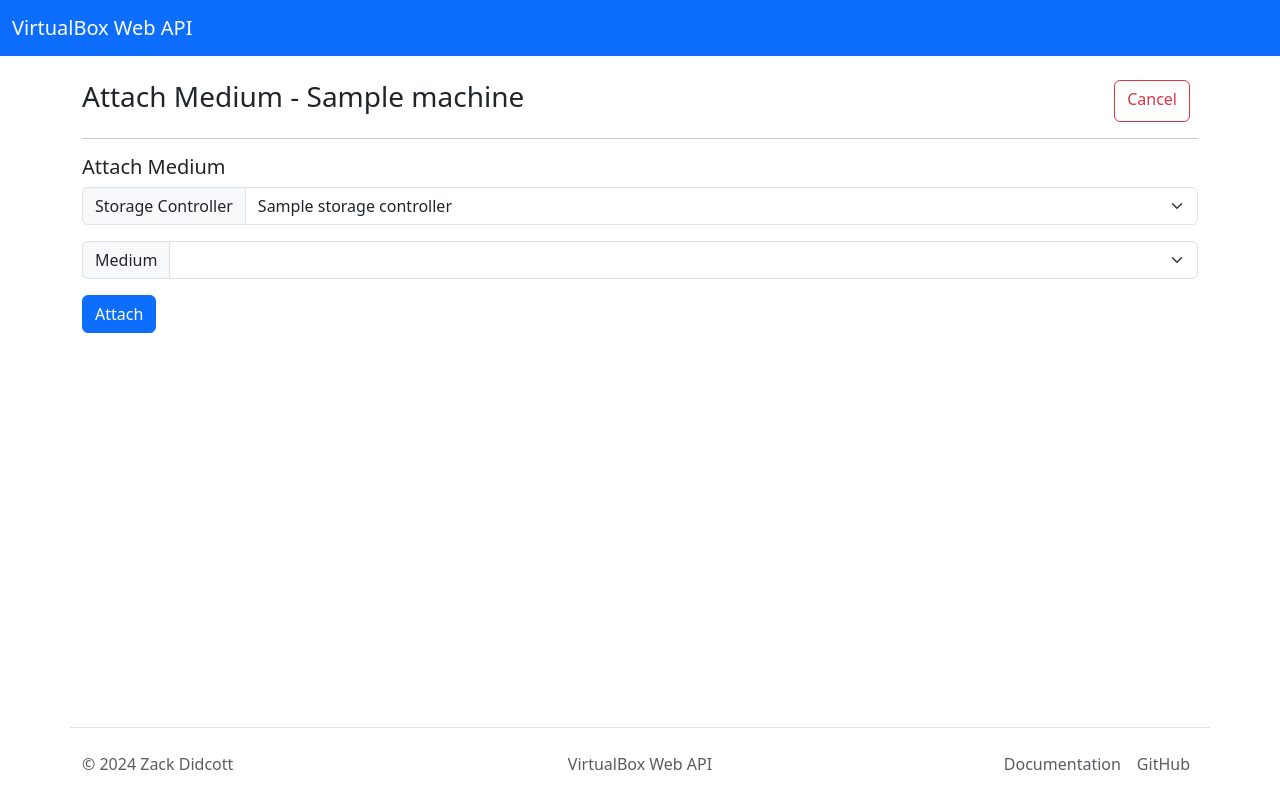
After one commit to Zedeldi/vbox-api, a Python web app: template vbox_api/http/templates/machine/attach-medium.html in a window 1280 px wide. The commit adds this page. Run offline with Jinja, Linux system fonts and the light colour scheme; the template is opened without the code that fills it: most values are stand-ins (such as "Sample title", 1, 10 or a date in 2020); lists and menus that the app fills with data are empty.

Commit message:
Add HTTP endpoint to attach medium to a machine

```diff
--- /dev/null
+++ b/vbox_api/http/templates/machine/attach-medium.html
@@ -0,0 +1,39 @@
+{% extends "layout.html" %}
+{% block title %}Attach Medium - {{ machine.name }}{% endblock %}
+{% block content %}
+<div class="d-flex">
+  <h3 class="me-auto">Attach Medium - {{ machine.name }}</h3>
+  <a class="btn btn-outline-danger me-2" href="{{ url_for('machine.view', id=machine.id) }}" role="button">Cancel</a>
+</div>
+<hr>
+<div class="row">
+  <ul class="list-group list-group-flush"></ul>
+    <div class="col">
+      <li class="list-group-item">
+        <section id="attach-medium">
+          <form method="POST">
+            <h5>Attach Medium</h5>
+            <div class="input-group mb-3">
+              <span class="input-group-text">Storage Controller</span>
+              <select id="storage_controller" name="storage_controller" class="form-select">
+                {% for storage_controller in machine.storage_controllers %}
+                <option value="{{ storage_controller.name }}">{{ storage_controller.name }}</option>
+                {% endfor %}
+              </select>
+            </div>
+            <div class="input-group mb-3">
+              <span class="input-group-text">Medium</span>
+              <select id="medium_id" name="medium_id" class="form-select">
+                {% for medium in g.api.mediums %}
+                <option value="{{ medium.id }}">{{ medium.name }}</option>
+                {% endfor %}
+              </select>
+            </div>
+            <button type="submit" class="btn btn-primary">Attach</button>
+          </form>
+        </section>
+      </li>
+    </div>
+  </ul>
+</div>
+{% endblock %}
--- a/vbox_api/http/templates/machine/edit.html
+++ b/vbox_api/http/templates/machine/edit.html
@@ -4,6 +4,8 @@
 <form method="POST">
   <div class="d-flex">
     <h3 class="me-auto">{{ machine.name }}</h3>
+    <a class="btn btn-secondary me-2" href="{{ url_for('machine.attach_medium', id=machine.id) }}" role="button">Attach Medium</a>
+    <div class="vr me-2"></div>
     <a class="btn btn-outline-danger me-2" href="{{ url_for('machine.view', id=machine.id) }}" role="button">Cancel</a>
     <button type="reset" class="btn btn-outline-warning me-2">Reset</button>
     <button type="submit" class="btn btn-primary">Save</button>
```
Also changed, not shown: vbox_api/http/views/machine.py (+22 -0 lines).
